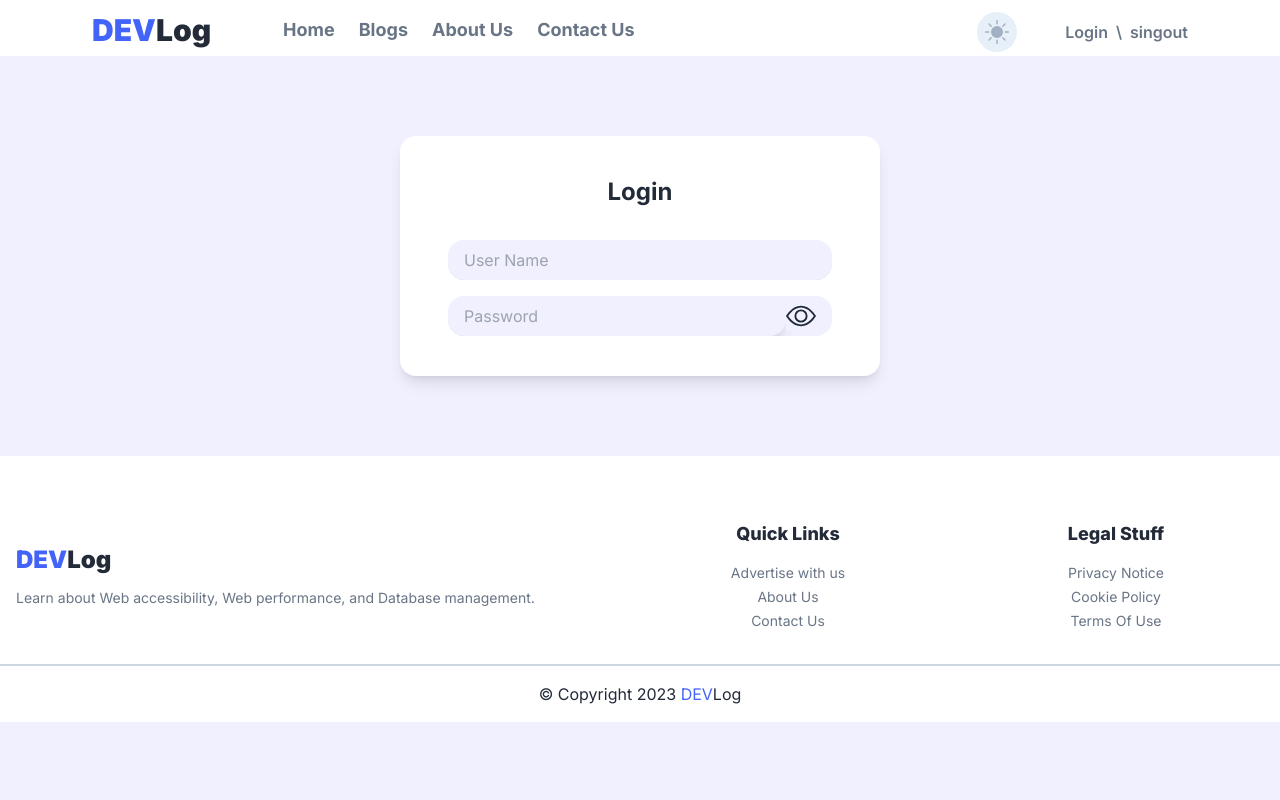
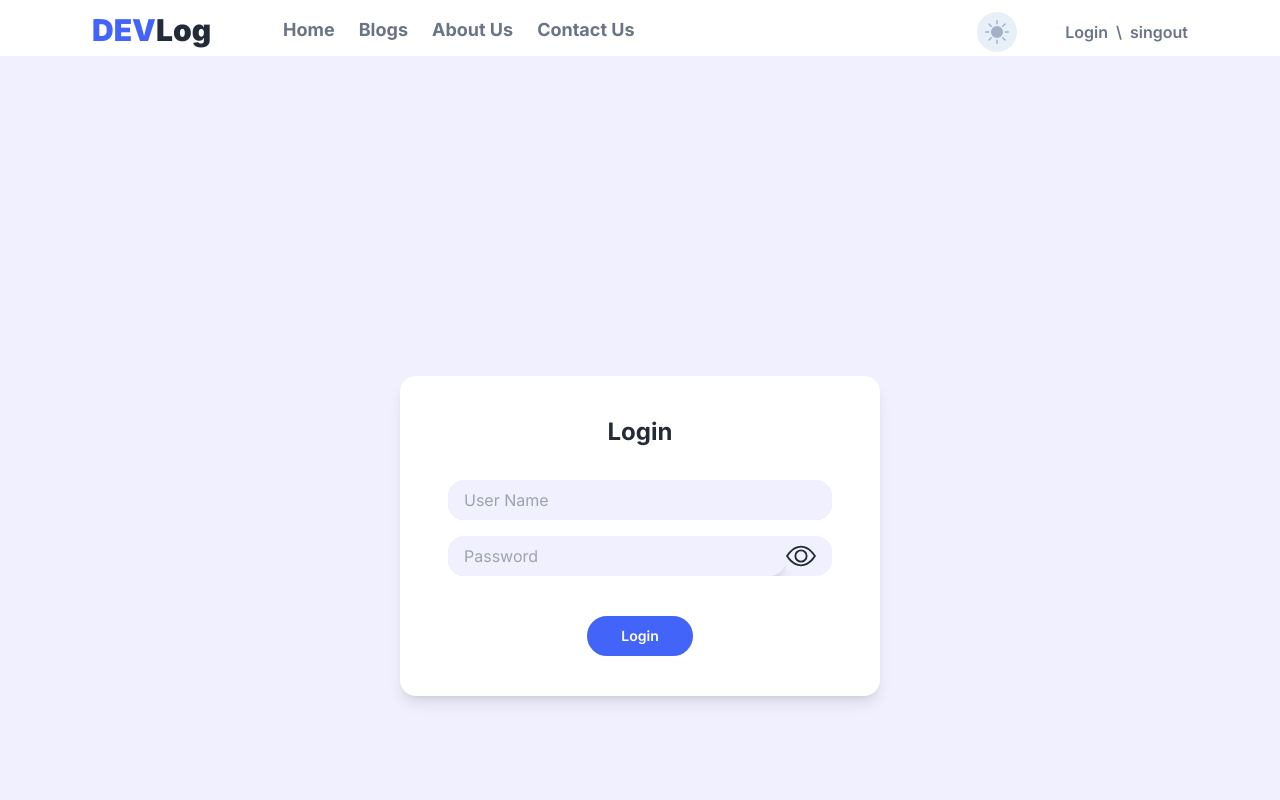
Before and after one commit to sdy2000/dev-log, a React (Create React App) app: page /login in a window 1280 px wide. Shown: the top 800 px of the page. Built offline with nearby package versions, Linux system fonts and the light colour scheme.

Commit message:
Update Login page

```diff
--- a/src/pages/account/Login.jsx
+++ b/src/pages/account/Login.jsx
@@ -1,11 +1,12 @@
 import React, { useState } from 'react'
 import { BsEye, BsEyeSlash } from 'react-icons/bs'
+import { Button1 } from '../../components'
 
 const Login = () => {
     const [isShowPass, setIsShowPass] = useState(false)
 
     return (
-        <div className='mx-auto my-20 px-4 w-full max-w-lg'>
+        <div className='mx-auto my-56 md:my-80 px-4 w-full max-w-lg'>
             <div className='bg-lbp dark:bg-dbp w-full py-10 rounded-2xl shadow-lg flex flex-col justify-center items-center gap-8'>
                 <h1 className='text-lfp dark:text-dfp text-2xl font-bold'>
                     Login
@@ -34,6 +35,8 @@ const Login = () => {
                             }
                         </span>
                     </div>
+
+                    <Button1 value={'Login'} color='bg-accent text-white hover:bg-lft hover:text-lfp hover:border-lft border-accent px-8 mt-6' />
                 </form>
             </div>
         </div>
```
